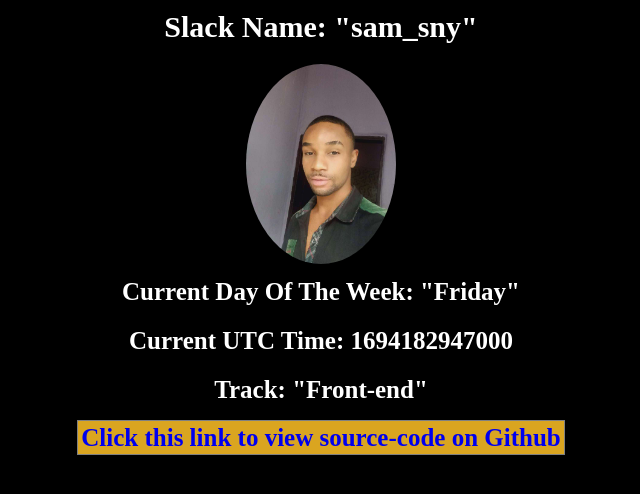
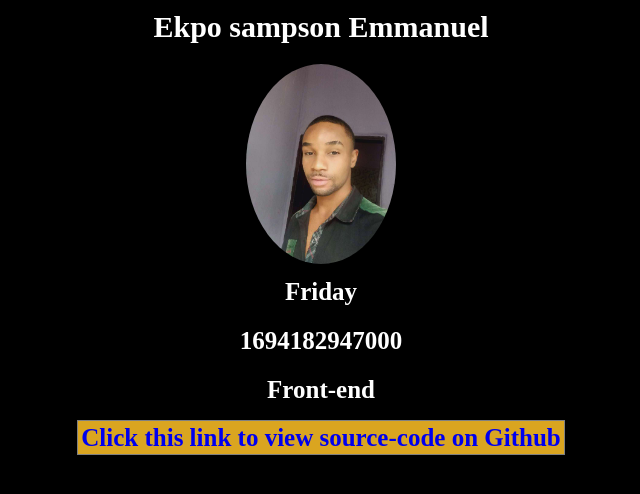
Before and after one commit to sam-sny/Zuri-Internship, a plain HTML site: page index.html in a window 1280 px wide. Shown: the whole page, without its empty margins (319-959 px from the left). Drawn offline with Linux system fonts and the light colour scheme.

Commit message:
newest commit

```diff
--- a/details.js
+++ b/details.js
@@ -1 +1 @@
-document.getElementById('time').innerHTML = "Current UTC Time: " + Date.now();
+document.getElementById('time').innerHTML = Date.now();
--- a/index.html
+++ b/index.html
@@ -7,12 +7,12 @@
 
     <body>
       <div class="view">
-        <h1 class="slack_name" data-testid="sam_sny">Slack Name: "sam_sny"</h1>
+        <h1 class="slack_name" data-testid="sam_sny">Ekpo sampson Emmanuel</h1>
         <img class="slack_image" src="slackDisplayImage.jpg" data-testid="slackDisplayImage"
              alt="sam_sny" max-width="100rem" height="200rem">
-        <h2 class="slack_day" data-testid="Friday">Current Day Of The Week: "Friday"</h2>
+        <h2 class="slack_day" data-testid="currentDayOfTheWeek">Friday</h2>
         <h2 class="slack_time" data-testid="currentUTCTime" id="time"></h2>
-        <h2 class="slack_track" data-testid="Front-end">Track: "Front-end"</h2>
+        <h2 class="slack_track" data-testid="myTrack">Front-end</h2>
         <a class="source_code_link" href="https://github.com/sam-sny/zuri_internship" target="_blank"
         data-testid="githubURL">Click this link to view source-code on Github</a>
       </div>
```
